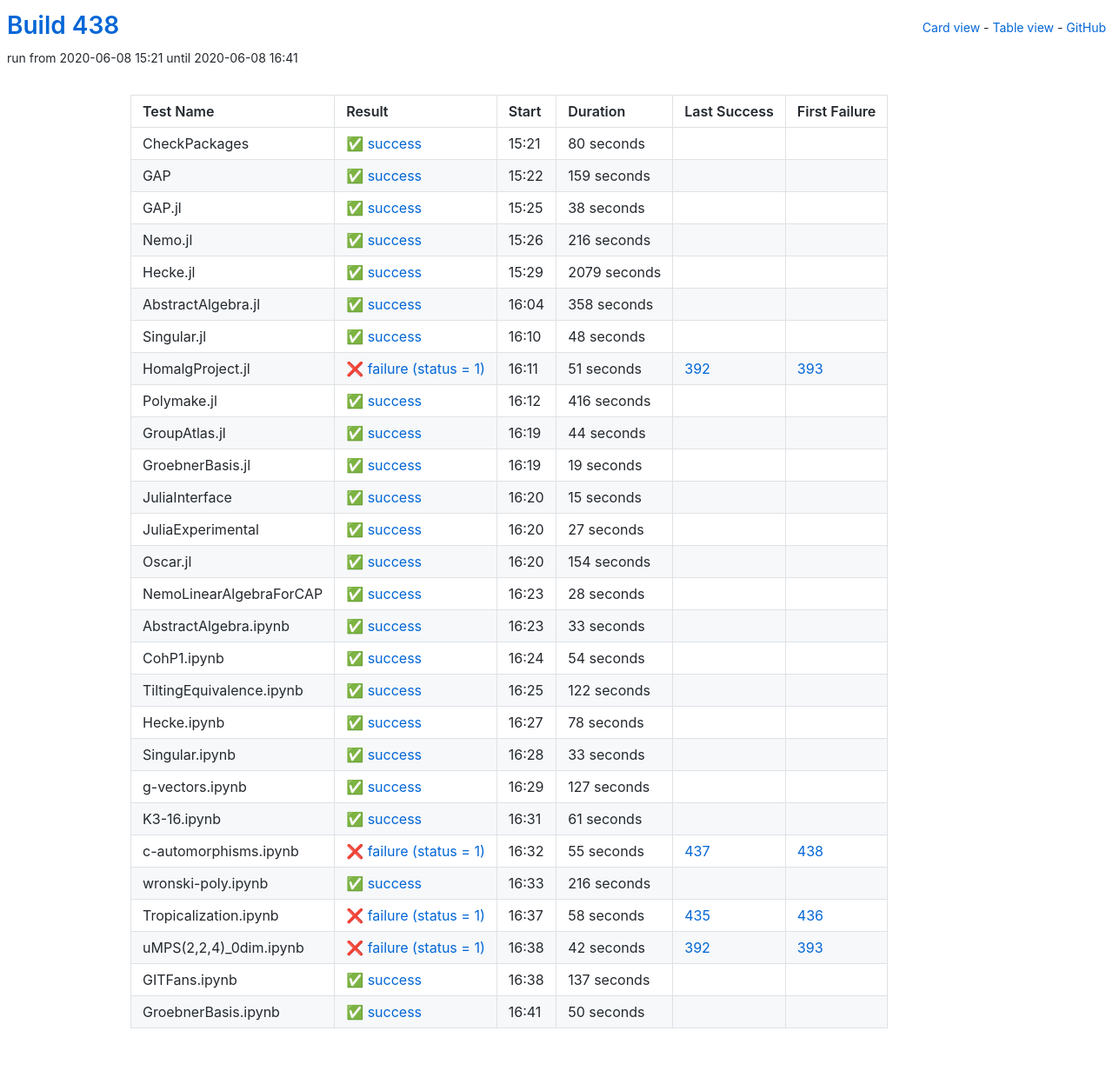
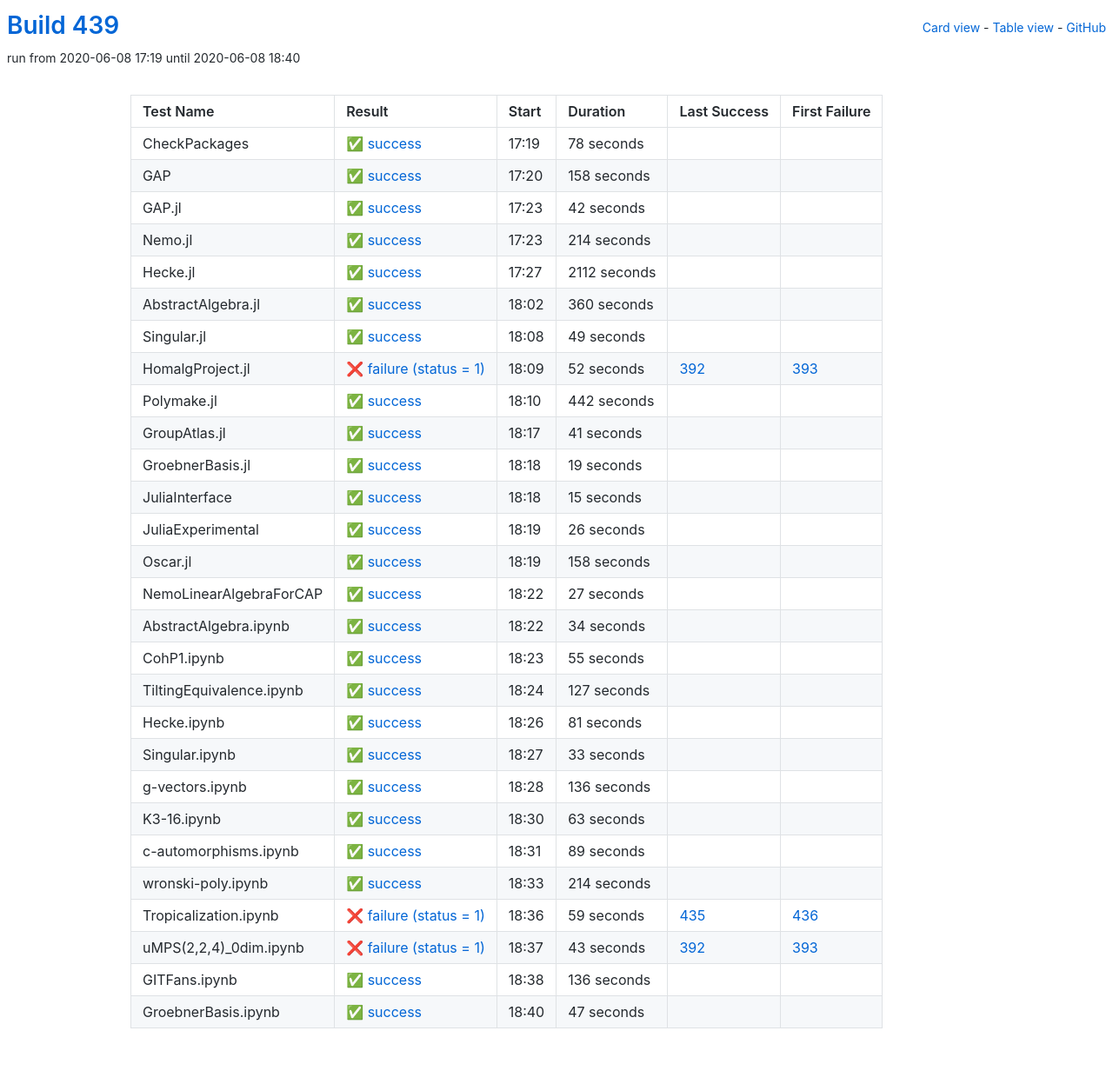
Before and after one commit to oscar-system/oscar-ci-status-1.4, a Jekyll site: the page built from table.html, in a window 1280 px wide. Shown: the whole page at 87% size. Built offline with Jekyll 4.4.1, drawn with Linux system fonts in a browser that asks for light colours.

Commit message:
Build 439

```diff
--- a/_data/ci.yml
+++ b/_data/ci.yml
@@ -1,125 +1,125 @@
-build: 438
-build_url: https://oscarci.mathematik.uni-kl.de/job/oscar-julia-1.4/438/
+build: 439
+build_url: https://oscarci.mathematik.uni-kl.de/job/oscar-julia-1.4/439/
 job: oscar-julia-1.4
 tests:
-- duration: 80
+- duration: 78
   exitcode: 0
   first_failure: false
   first_failure_url: null
   id: checkpackages
   last_success: false
   last_success_url: null
-  log: https://oscarci.mathematik.uni-kl.de/job/oscar-julia-1.4/438/artifact/logs/build-438/CheckPackages.log
+  log: https://oscarci.mathematik.uni-kl.de/job/oscar-julia-1.4/439/artifact/logs/build-439/CheckPackages.log
   name: CheckPackages
-  start: 2020-06-08 15:21
+  start: 2020-06-08 17:19
   status: success
   success: true
-- duration: 159
+- duration: 158
   exitcode: 0
   first_failure: false
   first_failure_url: null
   id: gap
   last_success: false
   last_success_url: null
-  log: https://oscarci.mathematik.uni-kl.de/job/oscar-julia-1.4/438/artifact/logs/build-438/GAP.log
+  log: https://oscarci.mathematik.uni-kl.de/job/oscar-julia-1.4/439/artifact/logs/build-439/GAP.log
   name: GAP
-  start: 2020-06-08 15:22
+  start: 2020-06-08 17:20
   status: success
   success: true
-- duration: 38
+- duration: 42
   exitcode: 0
   first_failure: false
   first_failure_url: null
   id: gap-jl
   last_success: false
   last_success_url: null
-  log: https://oscarci.mathematik.uni-kl.de/job/oscar-julia-1.4/438/artifact/logs/build-438/GAP.jl.log
+  log: https://oscarci.mathematik.uni-kl.de/job/oscar-julia-1.4/439/artifact/logs/build-439/GAP.jl.log
   name: GAP.jl
-  start: 2020-06-08 15:25
+  start: 2020-06-08 17:23
   status: success
   success: true
-- duration: 216
+- duration: 214
   exitcode: 0
   first_failure: false
   first_failure_url: null
   id: nemo-jl
   last_success: false
   last_success_url: null
-  log: https://oscarci.mathematik.uni-kl.de/job/oscar-julia-1.4/438/artifact/logs/build-438/Nemo.jl.log
+  log: https://oscarci.mathematik.uni-kl.de/job/oscar-julia-1.4/439/artifact/logs/build-439/Nemo.jl.log
   name: Nemo.jl
-  start: 2020-06-08 15:26
+  start: 2020-06-08 17:23
   status: success
   success: true
-- duration: 2079
+- duration: 2112
   exitcode: 0
   first_failure: false
   first_failure_url: null
   id: hecke-jl
   last_success: false
   last_success_url: null
-  log: https://oscarci.mathematik.uni-kl.de/job/oscar-julia-1.4/438/artifact/logs/build-438/Hecke.jl.log
+  log: https://oscarci.mathematik.uni-kl.de/job/oscar-julia-1.4/439/artifact/logs/build-439/Hecke.jl.log
   name: Hecke.jl
-  start: 2020-06-08 15:29
+  start: 2020-06-08 17:27
   status: success
   success: true
-- duration: 358
+- duration: 360
   exitcode: 0
   first_failure: false
   first_failure_url: null
   id: abstractalgebra-jl
   last_success: false
   last_success_url: null
-  log: https://oscarci.mathematik.uni-kl.de/job/oscar-julia-1.4/438/artifact/logs/build-438/AbstractAlgebra.jl.log
+  log: https://oscarci.mathematik.uni-kl.de/job/oscar-julia-1.4/439/artifact/logs/build-439/AbstractAlgebra.jl.log
   name: AbstractAlgebra.jl
-  start: 2020-06-08 16:04
+  start: 2020-06-08 18:02
   status: success
   success: true
-- duration: 48
+- duration: 49
   exitcode: 0
   first_failure: false
   first_failure_url: null
   id: singular-jl
   last_success: false
   last_success_url: null
-  log: https://oscarci.mathematik.uni-kl.de/job/oscar-julia-1.4/438/artifact/logs/build-438/Singular.jl.log
+  log: https://oscarci.mathematik.uni-kl.de/job/oscar-julia-1.4/439/artifact/logs/build-439/Singular.jl.log
   name: Singular.jl
-  start: 2020-06-08 16:10
+  start: 2020-06-08 18:08
   status: success
   success: true
-- duration: 51
+- duration: 52
   exitcode: 1
   first_failure: 393
   first_failure_url: https://oscarci.mathematik.uni-kl.de/job/oscar-julia-1.4/393/
   id: homalgproject-jl
   last_success: 392
   last_success_url: https://oscarci.mathematik.uni-kl.de/job/oscar-julia-1.4/392/
-  log: https://oscarci.mathematik.uni-kl.de/job/oscar-julia-1.4/438/artifact/logs/build-438/HomalgProject.jl.log
+  log: https://oscarci.mathematik.uni-kl.de/job/oscar-julia-1.4/439/artifact/logs/build-439/HomalgProject.jl.log
   name: HomalgProject.jl
-  start: 2020-06-08 16:11
+  start: 2020-06-08 18:09
   status: failure
   success: false
-- duration: 416
+- duration: 442
   exitcode: 0
   first_failure: false
   first_failure_url: null
   id: polymake-jl
   last_success: false
   last_success_url: null
-  log: https://oscarci.mathematik.uni-kl.de/job/oscar-julia-1.4/438/artifact/logs/build-438/Polymake.jl.log
+  log: https://oscarci.mathematik.uni-kl.de/job/oscar-julia-1.4/439/artifact/logs/build-439/Polymake.jl.log
   name: Polymake.jl
-  start: 2020-06-08 16:12
+  start: 2020-06-08 18:10
   status: success
   success: true
-- duration: 44
+- duration: 41
   exitcode: 0
   first_failure: false
   first_failure_url: null
   id: groupatlas-jl
   last_success: false
   last_success_url: null
-  log: https://oscarci.mathematik.uni-kl.de/job/oscar-julia-1.4/438/artifact/logs/build-438/GroupAtlas.jl.log
+  log: https://oscarci.mathematik.uni-kl.de/job/oscar-julia-1.4/439/artifact/logs/build-439/GroupAtlas.jl.log
   name: GroupAtlas.jl
-  start: 2020-06-08 16:19
+  start: 2020-06-08 18:17
   status: success
   success: true
 - duration: 19
@@ -129,9 +129,9 @@ tests:
   id: groebnerbasis-jl
   last_success: false
   last_success_url: null
-  log: https://oscarci.mathematik.uni-kl.de/job/oscar-julia-1.4/438/artifact/logs/build-438/GroebnerBasis.jl.log
+  log: https://oscarci.mathematik.uni-kl.de/job/oscar-julia-1.4/439/artifact/logs/build-439/GroebnerBasis.jl.log
   name: GroebnerBasis.jl
-  start: 2020-06-08 16:19
+  start: 2020-06-08 18:18
   status: success
   success: true
 - duration: 15
@@ -141,93 +141,93 @@ tests:
   id: juliainterface
   last_success: false
   last_success_url: null
-  log: https://oscarci.mathematik.uni-kl.de/job/oscar-julia-1.4/438/artifact/logs/build-438/JuliaInterface.log
+  log: https://oscarci.mathematik.uni-kl.de/job/oscar-julia-1.4/439/artifact/logs/build-439/JuliaInterface.log
   name: JuliaInterface
-  start: 2020-06-08 16:20
+  start: 2020-06-08 18:18
+  status: success
+  success: true
+- duration: 26
+  exitcode: 0
+  first_failure: false
+  first_failure_url: null
+  id: juliaexperimental
+  last_success: false
+  last_success_url: null
+  log: https://oscarci.mathematik.uni-kl.de/job/oscar-julia-1.4/439/artifact/logs/build-439/JuliaExperimental.log
+  name: JuliaExperimental
+  start: 2020-06-08 18:19
+  status: success
+  success: true
+- duration: 158
+  exitcode: 0
+  first_failure: false
+  first_failure_url: null
+  id: oscar-jl
+  last_success: false
+  last_success_url: null
+  log: https://oscarci.mathematik.uni-kl.de/job/oscar-julia-1.4/439/artifact/logs/build-439/Oscar.jl.log
+  name: Oscar.jl
+  start: 2020-06-08 18:19
   status: success
   success: true
 - duration: 27
   exitcode: 0
   first_failure: false
   first_failure_url: null
-  id: juliaexperimental
-  last_success: false
-  last_success_url: null
-  log: https://oscarci.mathematik.uni-kl.de/job/oscar-julia-1.4/438/artifact/logs/build-438/JuliaExperimental.log
-  name: JuliaExperimental
-  start: 2020-06-08 16:20
-  status: success
-  success: true
-- duration: 154
-  exitcode: 0
-  first_failure: false
-  first_failure_url: null
-  id: oscar-jl
-  last_success: false
-  last_success_url: null
-  log: https://oscarci.mathematik.uni-kl.de/job/oscar-julia-1.4/438/artifact/logs/build-438/Oscar.jl.log
-  name: Oscar.jl
-  start: 2020-06-08 16:20
-  status: success
-  success: true
-- duration: 28
-  exitcode: 0
-  first_failure: false
-  first_failure_url: null
   id: nemolinearalgebraforcap
   last_success: false
   last_success_url: null
-  log: https://oscarci.mathematik.uni-kl.de/job/oscar-julia-1.4/438/artifact/logs/build-438/NemoLinearAlgebraForCAP.log
+  log: https://oscarci.mathematik.uni-kl.de/job/oscar-julia-1.4/439/artifact/logs/build-439/NemoLinearAlgebraForCAP.log
   name: NemoLinearAlgebraForCAP
-  start: 2020-06-08 16:23
+  start: 2020-06-08 18:22
   status: success
   success: true
-- duration: 33
+- duration: 34
   exitcode: 0
   first_failure: false
   first_failure_url: null
   id: abstractalgebra-ipynb
   last_success: false
   last_success_url: null
-  log: https://oscarci.mathematik.uni-kl.de/job/oscar-julia-1.4/438/artifact/logs/build-438/AbstractAlgebra.ipynb.log
+  log: https://oscarci.mathematik.uni-kl.de/job/oscar-julia-1.4/439/artifact/logs/build-439/AbstractAlgebra.ipynb.log
   name: AbstractAlgebra.ipynb
-  start: 2020-06-08 16:23
+  start: 2020-06-08 18:22
   status: success
   success: true
-- duration: 54
+- duration: 55
   exitcode: 0
   first_failure: false
   first_failure_url: null
   id: cohp1-ipynb
   last_success: false
   last_success_url: null
-  log: https://oscarci.mathematik.uni-kl.de/job/oscar-julia-1.4/438/artifact/logs/build-438/CohP1.ipynb.log
+  log: https://oscarci.mathematik.uni-kl.de/job/oscar-julia-1.4/439/artifact/logs/build-439/CohP1.ipynb.log
   name: CohP1.ipynb
-  start: 2020-06-08 16:24
+  start: 2020-06-08 18:23
   status: success
   success: true
-- duration: 122
+- duration: 127
   exitcode: 0
   first_failure: false
   first_failure_url: null
   id: tiltingequivalence-ipynb
   last_success: false
   last_success_url: null
-  log: https://oscarci.mathematik.uni-kl.de/job/oscar-julia-1.4/438/artifact/logs/build-438/TiltingEquivalence.ipynb.log
+  log: https://oscarci.mathematik.uni-kl.de/job/oscar-julia-1.4/439/artifact/logs/build-439/TiltingEquivalence.ipynb.log
   name: TiltingEquivalence.ipynb
-  start: 2020-06-08 16:25
+  start: 2020-06-08 18:24
   status: success
   success: true
-- duration: 78
+- duration: 81
   exitcode: 0
   first_failure: false
   first_failure_url: null
   id: hecke-ipynb
   last_success: false
   last_success_url: null
-  log: https://oscarci.mathematik.uni-kl.de/job/oscar-julia-1.4/438/artifact/logs/build-438/Hecke.ipynb.log
+  log: https://oscarci.mathematik.uni-kl.de/job/oscar-julia-1.4/439/artifact/logs/build-439/Hecke.ipynb.log
   name: Hecke.ipynb
-  start: 2020-06-08 16:27
+  start: 2020-06-08 18:26
   status: success
   success: true
 - duration: 33
@@ -237,104 +237,104 @@ tests:
   id: singular-ipynb
   last_success: false
   last_success_url: null
-  log: https://oscarci.mathematik.uni-kl.de/job/oscar-julia-1.4/438/artifact/logs/build-438/Singular.ipynb.log
+  log: https://oscarci.mathematik.uni-kl.de/job/oscar-julia-1.4/439/artifact/logs/build-439/Singular.ipynb.log
   name: Singular.ipynb
-  start: 2020-06-08 16:28
+  start: 2020-06-08 18:27
   status: success
   success: true
-- duration: 127
+- duration: 136
   exitcode: 0
   first_failure: false
   first_failure_url: null
   id: g-vectors-ipynb
   last_success: false
   last_success_url: null
-  log: https://oscarci.mathematik.uni-kl.de/job/oscar-julia-1.4/438/artifact/logs/build-438/g-vectors.ipynb.log
+  log: https://oscarci.mathematik.uni-kl.de/job/oscar-julia-1.4/439/artifact/logs/build-439/g-vectors.ipynb.log
   name: g-vectors.ipynb
-  start: 2020-06-08 16:29
+  start: 2020-06-08 18:28
   status: success
   success: true
-- duration: 61
+- duration: 63
   exitcode: 0
   first_failure: false
   first_failure_url: null
   id: k3-16-ipynb
   last_success: false
   last_success_url: null
-  log: https://oscarci.mathematik.uni-kl.de/job/oscar-julia-1.4/438/artifact/logs/build-438/K3-16.ipynb.log
+  log: https://oscarci.mathematik.uni-kl.de/job/oscar-julia-1.4/439/artifact/logs/build-439/K3-16.ipynb.log
   name: K3-16.ipynb
-  start: 2020-06-08 16:31
+  start: 2020-06-08 18:30
   status: success
   success: true
-- duration: 55
-  exitcode: 1
-  first_failure: 438
-  first_failure_url: https://oscarci.mathematik.uni-kl.de/job/oscar-julia-1.4/438/
+- duration: 89
+  exitcode: 0
+  first_failure: false
+  first_failure_url: null
   id: c-automorphisms-ipynb
-  last_success: 437
-  last_success_url: https://oscarci.mathematik.uni-kl.de/job/oscar-julia-1.4/437/
-  log: https://oscarci.mathematik.uni-kl.de/job/oscar-julia-1.4/438/artifact/logs/build-438/c-automorphisms.ipynb.log
+  last_success: false
+  last_success_url: null
+  log: https://oscarci.mathematik.uni-kl.de/job/oscar-julia-1.4/439/artifact/logs/build-439/c-automorphisms.ipynb.log
   name: c-automorphisms.ipynb
-  start: 2020-06-08 16:32
-  status: failure
-  success: false
-- duration: 216
+  start: 2020-06-08 18:31
+  status: success
+  success: true
+- duration: 214
   exitcode: 0
   first_failure: false
   first_failure_url: null
   id: wronski-poly-ipynb
   last_success: false
   last_success_url: null
-  log: https://oscarci.mathematik.uni-kl.de/job/oscar-julia-1.4/438/artifact/logs/build-438/wronski-poly.ipynb.log
+  log: https://oscarci.mathematik.uni-kl.de/job/oscar-julia-1.4/439/artifact/logs/build-439/wronski-poly.ipynb.log
   name: wronski-poly.ipynb
-  start: 2020-06-08 16:33
+  start: 2020-06-08 18:33
   status: success
   success: true
-- duration: 58
+- duration: 59
   exitcode: 1
   first_failure: 436
   first_failure_url: https://oscarci.mathematik.uni-kl.de/job/oscar-julia-1.4/436/
   id: tropicalization-ipynb
   last_success: 435
   last_success_url: https://oscarci.mathematik.uni-kl.de/job/oscar-julia-1.4/435/
-  log: https://oscarci.mathematik.uni-kl.de/job/oscar-julia-1.4/438/artifact/logs/build-438/Tropicalization.ipynb.log
+  log: https://oscarci.mathematik.uni-kl.de/job/oscar-julia-1.4/439/artifact/logs/build-439/Tropicalization.ipynb.log
   name: Tropicalization.ipynb
-  start: 2020-06-08 16:37
+  start: 2020-06-08 18:36
   status: failure
   success: false
-- duration: 42
+- duration: 43
   exitcode: 1
   first_failure: 393
   first_failure_url: https://oscarci.mathematik.uni-kl.de/job/oscar-julia-1.4/393/
   id: umps-2-2-4-0dim-ipynb
   last_success: 392
   last_success_url: https://oscarci.mathematik.uni-kl.de/job/oscar-julia-1.4/392/
-  log: https://oscarci.mathematik.uni-kl.de/job/oscar-julia-1.4/438/artifact/logs/build-438/uMPS-2-2-4-_0dim.ipynb.log
+  log: https://oscarci.mathematik.uni-kl.de/job/oscar-julia-1.4/439/artifact/logs/build-439/uMPS-2-2-4-_0dim.ipynb.log
   name: uMPS(2,2,4)_0dim.ipynb
-  start: 2020-06-08 16:38
+  start: 2020-06-08 18:37
   status: failure
   success: false
-- duration: 137
+- duration: 136
   exitcode: 0
   first_failure: false
   first_failure_url: null
   id: gitfans-ipynb
   last_success: false
   last_success_url: null
-  log: https://oscarci.mathematik.uni-kl.de/job/oscar-julia-1.4/438/artifact/logs/build-438/GITFans.ipynb.log
+  log: https://oscarci.mathematik.uni-kl.de/job/oscar-julia-1.4/439/artifact/logs/build-439/GITFans.ipynb.log
   name: GITFans.ipynb
-  start: 2020-06-08 16:38
+  start: 2020-06-08 18:38
   status: success
   success: true
-- duration: 50
+- duration: 47
   exitcode: 0
   first_failure: false
   first_failure_url: null
   id: groebnerbasis-ipynb
   last_success: false
   last_success_url: null
-  log: https://oscarci.mathematik.uni-kl.de/job/oscar-julia-1.4/438/artifact/logs/build-438/GroebnerBasis.ipynb.log
+  log: https://oscarci.mathematik.uni-kl.de/job/oscar-julia-1.4/439/artifact/logs/build-439/GroebnerBasis.ipynb.log
   name: GroebnerBasis.ipynb
-  start: 2020-06-08 16:41
+  start: 2020-06-08 18:40
   status: success
   success: true
```
Also changed, not shown: README.md.
